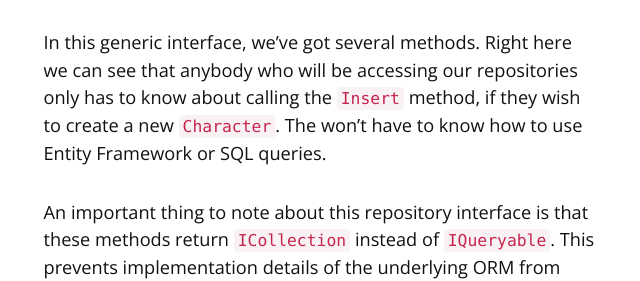
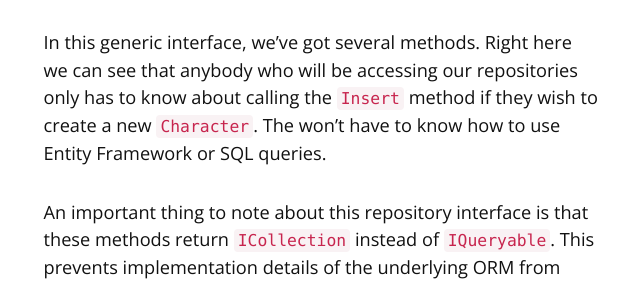
Before and after one commit to ryancole/ryancole.github.com, a Jekyll site: the page built from _posts/2014-01-25-entity-framework-repository-pattern.md, in a window 1280 px wide and 900 px high, scrolled down 1860 px. Shown: the part 175-456 px from the top of the window, without its empty margins (319-959 px from the left). Built offline with Jekyll 4.4.1, drawn with Linux system fonts in a browser that asks for light colours; comment, search, counter and statistics services are not loaded.

Commit message:
no comma?

```diff
--- a/_posts/2014-01-25-entity-framework-repository-pattern.md
+++ b/_posts/2014-01-25-entity-framework-repository-pattern.md
@@ -36,7 +36,7 @@ interface IRepository<T> where T : class
 }
 {% endhighlight %}
 
-In this generic interface, we've got several methods. Right here we can see that anybody who will be accessing our repositories only has to know about calling the `Insert` method, if they wish to create a new `Character`. The won't have to know how to use Entity Framework or SQL queries.
+In this generic interface, we've got several methods. Right here we can see that anybody who will be accessing our repositories only has to know about calling the `Insert` method if they wish to create a new `Character`. The won't have to know how to use Entity Framework or SQL queries.
 
 An important thing to note about this repository interface is that these methods return `ICollection` instead of `IQueryable`. This prevents implementation details of the underlying ORM from leaking outside of the repository, by forcing the result to be materialzed before leaving the repository. With an `IQueryable`, the users of the repository would still be able to evaluate queries outside of the repository. In cases where a `GetAll` method is required, you may want to consider using `IQueryable` though. Immedietly materializing a `GetAll` method on top of a large data set would be bad. While the goal of the repository is to encapsulate the details of the ORM, it should also take into account performance related issues such as this.
 
```
